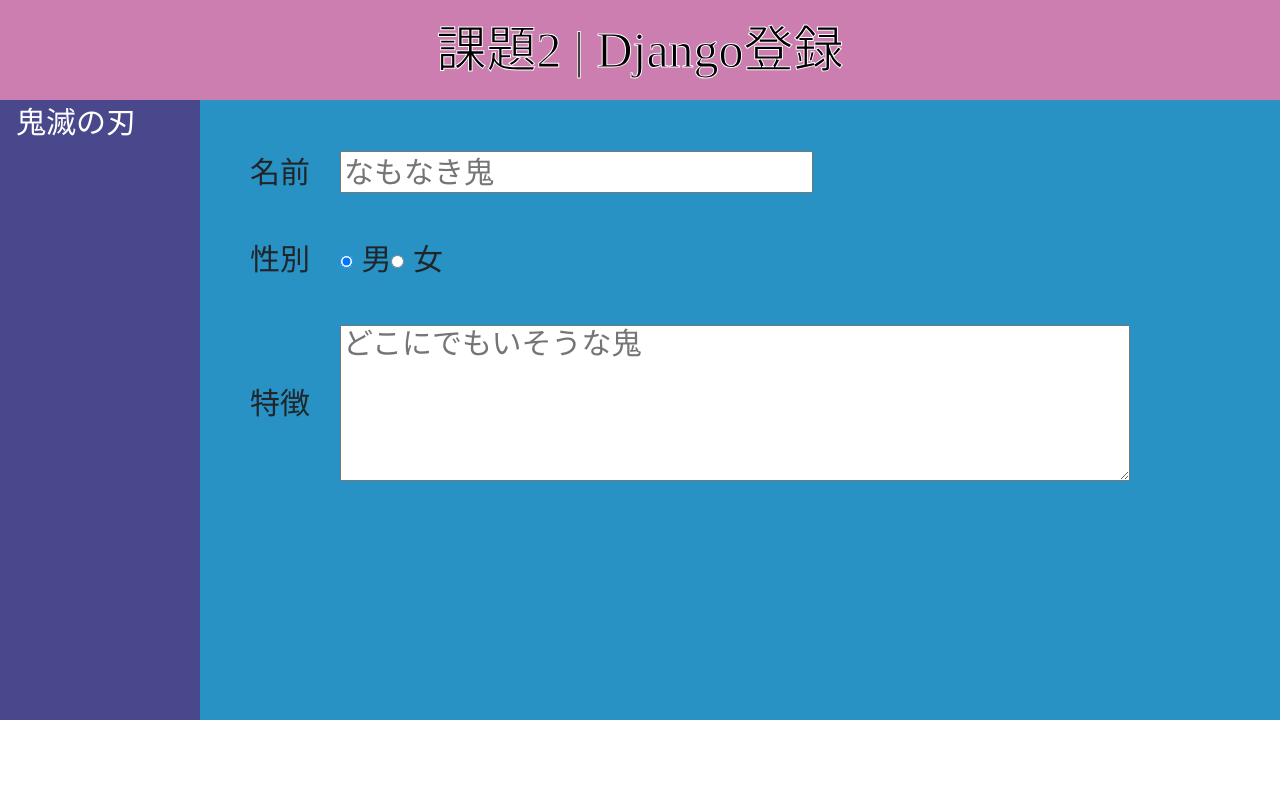
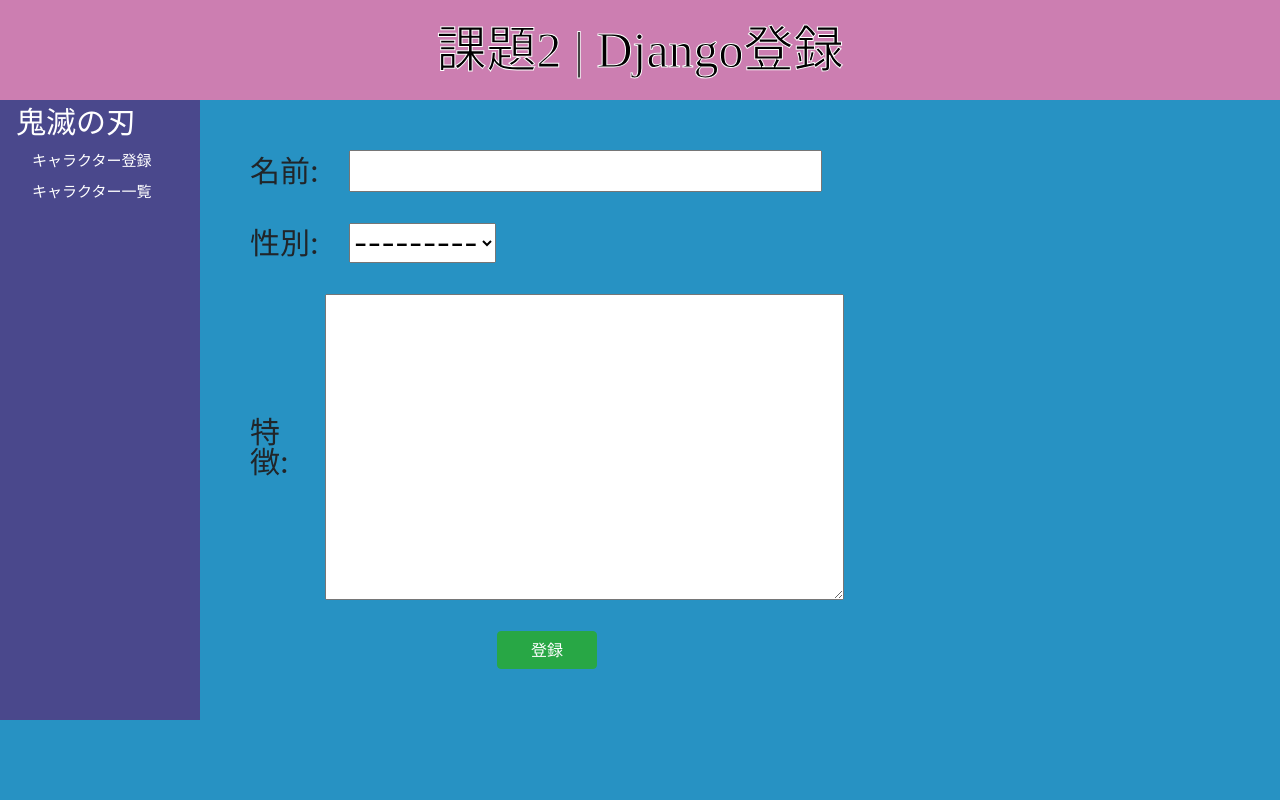
Before and after one commit to fujitomo/study101-django-basic, a Django app: page /create/ in a window 1280 px wide. Run offline with Django 3.2, Linux system fonts and the light colour scheme; data comes from the database, SQL or seed files in the repository; some libraries are stand-ins or nearby versions.

Commit message:
base.html修正とFormクラス修正（ラベル値等）

```diff
--- a/kadai_project/kadai2/forms.py
+++ b/kadai_project/kadai2/forms.py
@@ -1,13 +1,21 @@
 from django import forms
-from .models import KimetsuCharactorModel
+from .models import KimetsuCharactorModel, SexModel
 
 
 class KimetsuCharactorForm(forms.ModelForm):
     """鬼滅の刃キャラクターForm用"""
+    name = forms.CharField(
+        label='名前', max_length=30
+    )
+
+    sex_id = forms.ModelChoiceField(
+        SexModel.objects, label='性別'
+    )
+
+    characteristic = forms.CharField(
+        label='特徴', max_length=300, widget=forms.Textarea
+    )
+
     class Meta:
         model = KimetsuCharactorModel
-        fields = ("name", "sex_id", "characteristic")
-        widgets = {
-            'characteristic': forms.Textarea
-
-        }
+        fields = ()  # TODO : このコードがないとエラーが発生する
--- a/kadai_project/kadai_project/settings.py
+++ b/kadai_project/kadai_project/settings.py
@@ -110,9 +110,9 @@
 # Internationalization
 # https://docs.djangoproject.com/en/3.1/topics/i18n/
 
-LANGUAGE_CODE = 'en-us'
+LANGUAGE_CODE = 'ja'
 
-TIME_ZONE = 'UTC'
+TIME_ZONE = 'Asia/Tokyo'
 
 USE_I18N = True
 
--- a/kadai_project/static/style.css
+++ b/kadai_project/static/style.css
@@ -3,68 +3,88 @@
   height: 100%;
 }
 
-body {
-
+.container-layout {
+  background-color: #2792c3;
+  height: 100%;
 }
 
-.header-title{
-  color:black;
+ /*ヘッダー-------------------------------------------------------------------------------------------------------------------------*/
+
+
+ .header-title {
+  color: black;
   display: flex;
   justify-content: center;
   align-items: center;
-  font-size:50px ;
-  background-color:#cc7eb1;
+  font-size: 50px;
+  background-color: #cc7eb1;
   height: 100px;
   font-weight: bold;
-  font-family: "游明朝", YuMincho, "ヒラギノ明朝 ProN W3", "Hiragino Mincho ProN","HG明朝E","ＭＳ Ｐ明朝","ＭＳ 明朝",serif;
+  font-family: "游明朝", YuMincho, "ヒラギノ明朝 ProN W3", "Hiragino Mincho ProN", "HG明朝E", "ＭＳ Ｐ明朝", "ＭＳ 明朝", serif;
   -webkit-text-stroke: 1px #FFF;
-  text-stroke: 1px #FFF;
-
 }
 
-.container-layout{
-  background-color: #2792c3;
+
+ /*サイドメニュー-------------------------------------------------------------------------------------------------------------------------*/
+.navi-layout {
+  height: 620px;
+  width: 200px;
+  background-color: #4a488c;
+  color: black;
 }
 
-.navi-layout{
-  height:620px;
-  width: 200px;
-  background-color:#4a488c;
-  color:black;
+.navi-layout .navi-fontcolor1 {
+  color: white;
+  font-size: 30px;
+  font-family: "游明朝", YuMincho, "ヒラギノ明朝 ProN W3", "Hiragino Mincho ProN", "HG明朝E", "ＭＳ Ｐ明朝", "ＭＳ 明朝", serif;
 }
 
-.navi-layout .navi-fontcolor1{
-  color:white ;
-  font-size: 30px;
-  font-family: "游明朝", YuMincho, "ヒラギノ明朝 ProN W3", "Hiragino Mincho ProN","HG明朝E","ＭＳ Ｐ明朝","ＭＳ 明朝",serif;
+.navi-layout .navi-fontcolor2 {
+  color: white;
+  font-size: 15px;
+  font-family: "游明朝", YuMincho, "ヒラギノ明朝 ProN W3", "Hiragino Mincho ProN", "HG明朝E", "ＭＳ Ｐ明朝", "ＭＳ 明朝", serif;
 }
 
-.navi-layout .navi-fontcolor2{
-  color:white ;
-  font-size: 15px;
-  font-family: "游明朝", YuMincho, "ヒラギノ明朝 ProN W3", "Hiragino Mincho ProN","HG明朝E","ＭＳ Ｐ明朝","ＭＳ 明朝",serif;
-}
-
-.form-area{
-margin: 50px 50px;
-
-}
-
-.container-original{
+.container-original {
   display: flex;
 }
 
-.content{
+.content-origin {
   flex: 1;
 }
 
-.control{
-margin: 51px 0;
-font-size: 30px;
-display: flex;
-align-items: center; /* 高さに合わせてボックスの上下中央に配置 */
+/*登録画面-------------------------------------------------------------------------------------------------------------------------*/
+.form-area {
+  margin: 50px 50px;
+  width: 55%;
 }
 
-.padding-labelinput{
-  padding-right:30px;
+.form-area .control {
+  margin: 31px 0;
+  font-size: 30px;
+  display: flex;
+  align-items: center;
+  /* 高さに合わせてボックスの上下中央に配置 */
 }
+
+.form-area .padding-labelinput {
+  padding-right: 30px;
+}
+
+.form-area .table-origin {
+  width: 1000px;
+  margin: 90px 50px;
+  text-align: center;
+}
+
+.form-area .btn-origin{
+  display: block;
+  margin: 0 auto;
+  width: 100px;
+}
+
+/*登録画面-------------------------------------------------------------------------------------------------------------------------*/
+
+.table-white {
+  background-color: white;
+}
--- a/kadai_project/templates/base.html
+++ b/kadai_project/templates/base.html
@@ -36,16 +36,16 @@
           <ul class="accordion nav flex-column">
             <li class="nav-item">
               <a href="#collapse-menu1" class="nav-link navi-fontcolor1" data-toggle="collapse">鬼滅の刃</a>
-              <ul id="collapse-menu1" class="collapse list-unstyled pl-3" data-parent=".accordion">
-                <li><a href="#" class="nav-link navi-fontcolor2">キャラクター登録 </a></li>
-                <li><a href="#" class="nav-link navi-fontcolor2">キャラクター一覧</a></li>
+              <!-- classにcollapseを追加するとアコーディオンメニューになる -->
+              <ul id="collapse-menu1" class="list-unstyled pl-3" data-parent=".accordion">
+                <li><a href="{% url 'create' %}" class="nav-link navi-fontcolor2">キャラクター登録 </a></li>
+                <li><a href="{% url 'list' %}" class="nav-link navi-fontcolor2">キャラクター一覧</a></li>
               </ul>
             </li>
           </ul>
           </nav>
       </div>
-
-      <div class="content-aa">
+      <div class="content-origin">
         {% block content %}
         {% endblock content %}
       </div>
--- a/kadai_project/templates/create.html
+++ b/kadai_project/templates/create.html
@@ -6,25 +6,22 @@
 {% endblock header %}
 
 {% block content %}
+ <form method="post" novalidate>{% csrf_token %}
     <div class="form-area">
         <p class="control">
-        <label class="padding-labelinput" for="name">名前</label>
-        <input type="text" id="name" placeholder="なもなき鬼">
+            <label class="padding-labelinput" for="name">{{ form.name.label_tag }}</label>
+            {{ form.name }}
         </p>
         <p class="control">
-        <label class="padding-labelinput" for="sexRadios">性別</label>
-        <label>
-            <input type="radio" name="sexRadios" id="man" value="0" checked="">
-            男
-        </label>
-        <label>
-            <input type="radio" name="sexRadios" id="woman" value="1" >
-            女
-        </label>
+            <label class="padding-labelinput" for="sexRadios">{{ form.sex_id.label_tag }}</label>
+            {{ form.sex_id }}
         </p>
         <p class="control">
-        <label class="padding-labelinput" for="characteristic">特徴</label>
-        <TEXTAREA id="characteristic" rows="5" cols="40" placeholder="どこにでもいそうな鬼"></TEXTAREA>
+            <label class="padding-labelinput" for="characteristic">{{ form.characteristic.label_tag }}</label>
+            {{ form.characteristic }}
         </p>
+        <button type='submit' type="button" class="btn btn-success btn-origin">登録</button>
+
     </div>
+</form>
 {% endblock content %}
```
Also changed, not shown: kadai_project/templates/list.html (+25 -5 lines), kadai_project/db.sqlite3. Lines whose indentation alone changed are shown as unchanged.
